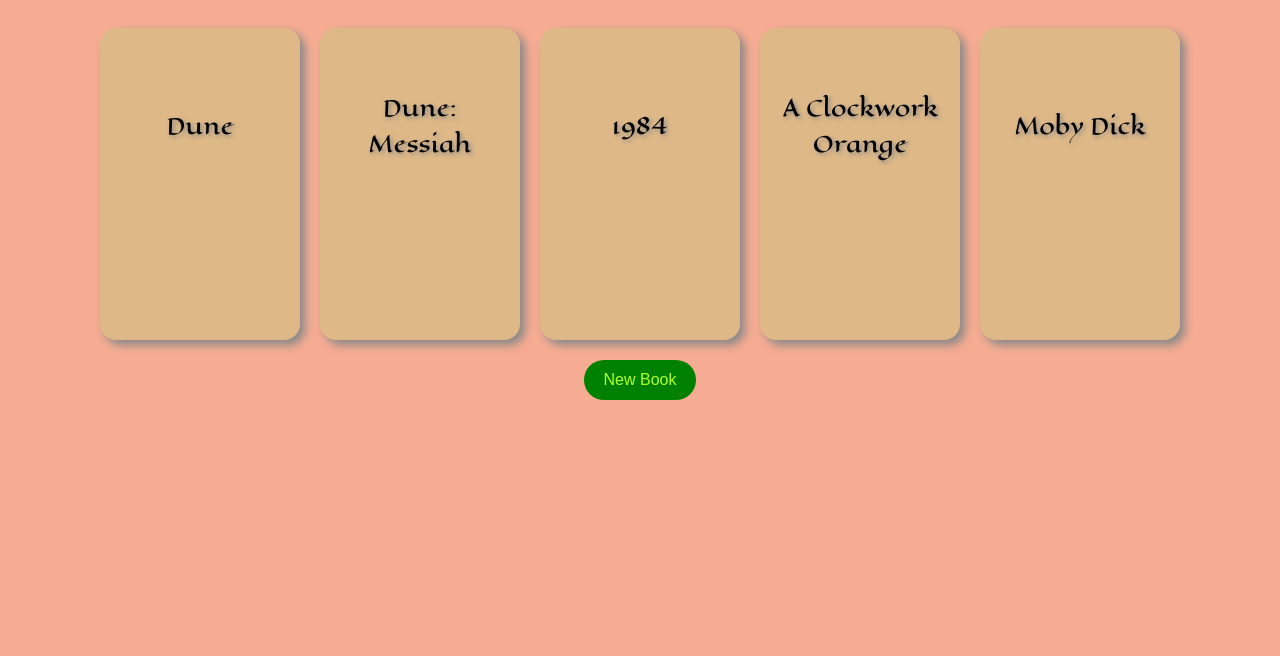
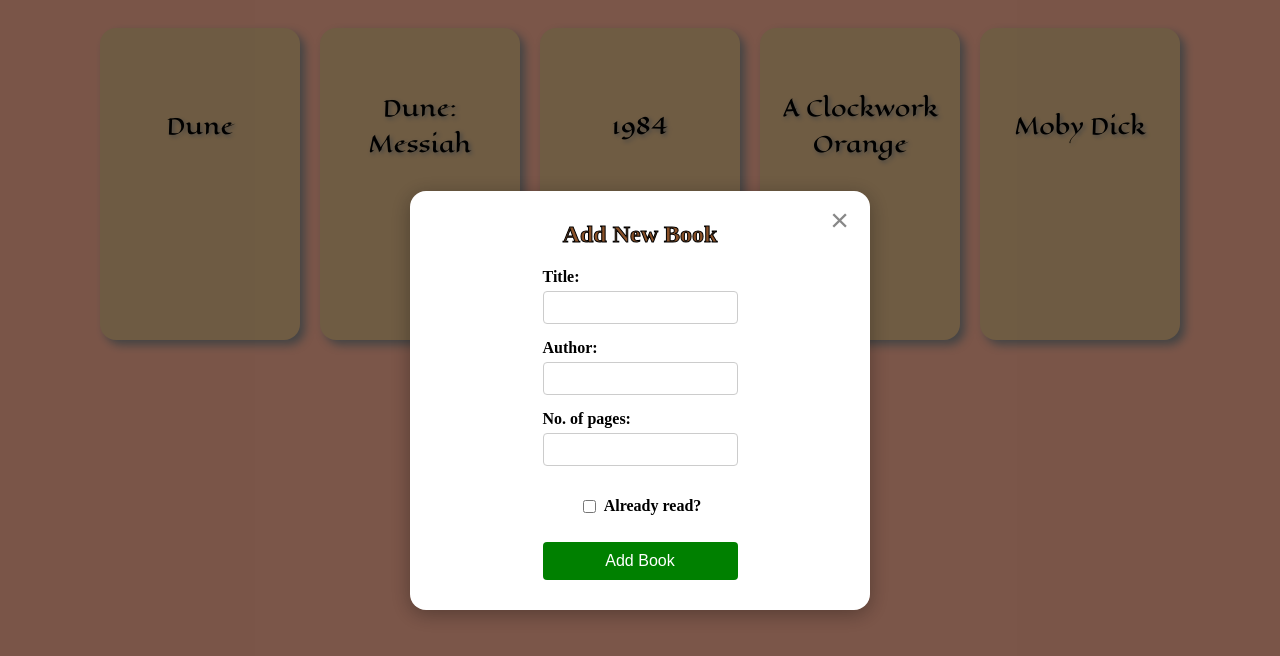
Before and after one commit to dahans1/odin-library, a website: page src/index.html in a window 1280 px wide. Both pictures are taken after a click on the button "New Book". Drawn offline with Linux system fonts and the light colour scheme.

Commit message:
Add styling and logic for new book form

```diff
--- a/src/index.html
+++ b/src/index.html
@@ -8,7 +8,34 @@
 </head>
 <body>
     <div class="container"></div>
-    <button type="button" class="add-book-button">New Book</button>
+    <button type="button" id="add-book-button">New Book</button>
+    <div class="popup" id="form-popup">
+        <div class="popup-content">
+            <button class="close-button" id="close-form">&times;</button>
+            <h2>Add New Book</h2>
+            <form id="book-form">
+                <div class="form-group">
+                    <label for="title">Title:</label>
+                    <input type="text" id="title" name="title" required>
+                </div>
+                <div class="form-group">
+                    <label for="author">Author:</label>
+                    <input type="text" id="author" name="author" required>
+                </div>
+                <div class="form-group">
+                    <label for="pages">No. of pages:</label>
+                    <input type="number" id="pages" name="pages" min="1" required>
+                </div>
+                <div class="form-group checkbox-group">
+                    <label for="read">
+                        <input type="checkbox" id="read" name="read">
+                        Already read?
+                    </label>
+                </div>
+                <button type="submit" class="submit-button">Add Book</button>
+            </form>
+        </div>
+    </div>
 </body>
 <script src="script.js"></script>
 </html>
--- a/src/script.js
+++ b/src/script.js
@@ -1,3 +1,7 @@
+var addBookButton = document.querySelector('#add-book-button');
+var formPopup = document.querySelector('#form-popup');
+var closeButtton = document.querySelector('#close-form');
+var bookForm = document.querySelector('#book-form');
 var Book = /** @class */ (function () {
     function Book(title, author, pages, read) {
         this.id = crypto.randomUUID();
@@ -20,6 +24,9 @@ addBookToLibrary('A Clockwork Orange', 'Anthony Burgess', 176, true);
 addBookToLibrary('Moby Dick', 'Herman Melville', 720, false);
 function displayBooks() {
     var container = document.querySelector('.container');
+    if (!container)
+        return;
+    container.innerHTML = '';
     myLibrary.forEach(function (book) {
         var card = document.createElement('div');
         card.classList.add('card');
@@ -55,3 +62,29 @@ function displayBooks() {
     });
 }
 displayBooks();
+function showForm() {
+    formPopup === null || formPopup === void 0 ? void 0 : formPopup.classList.add('active');
+}
+function hideForm() {
+    formPopup === null || formPopup === void 0 ? void 0 : formPopup.classList.remove('active');
+}
+addBookButton === null || addBookButton === void 0 ? void 0 : addBookButton.addEventListener('click', function () {
+    showForm();
+});
+closeButtton === null || closeButtton === void 0 ? void 0 : closeButtton.addEventListener('click', function () {
+    hideForm();
+});
+// submit form
+bookForm.addEventListener('submit', function (e) {
+    e.preventDefault();
+    var formData = new FormData(bookForm);
+    var title = formData.get('title');
+    var author = formData.get('author');
+    var pages = parseInt(formData.get('pages'));
+    console.log(formData.get('read'));
+    var read = formData.get('read') === 'on';
+    addBookToLibrary(title, author, pages, read);
+    displayBooks();
+    bookForm.reset();
+    hideForm();
+});
--- a/src/styles.css
+++ b/src/styles.css
@@ -4,6 +4,10 @@
     font-weight: normal;
     font-style: normal;
     font-display: swap;
+}
+
+:root {
+    --button-hover-color: color-mix(in srgb, black 40%, green);
 }
 
 body {
@@ -22,7 +26,7 @@ body {
     max-width: 100%;
 }
 
-.add-book-button {
+#add-book-button {
     font-size: 1rem;
     color: greenyellow;
     background-color: green;
@@ -33,8 +37,8 @@ body {
     border-radius: 99em;
 }
 
-.add-book-button:hover {
-    background-color: color-mix(in srgb, black 40%, green);
+#add-book-button:hover {
+    background-color: var(--button-hover-color);
     transition: 0.5s;
 }
 
@@ -83,3 +87,110 @@ body {
         transition: opacity 1.5s ease;
     }
 }
+
+.popup {
+    display: none;
+    position: fixed;
+    top: 0;
+    left: 0;
+    width: 100%;
+    height: 100%;
+    background-color: rgba(0, 0, 0, 0.5);
+    z-index: 1000;
+    justify-content: center;
+    align-items: center;
+
+    .popup-content {
+        background-color: white;
+        padding: 30px;
+        border-radius: 1rem;
+        box-shadow: 0 4px 20px rgba(0, 0, 0, 0.3);
+        max-width: 400px;
+        width: 90%;
+        position: relative;
+    }
+
+    .close-button {
+        position: absolute;
+        top: 10px;
+        right: 15px;
+        font-size: 2rem;
+        background: none;
+        border: none;
+        cursor: pointer;
+        color: #888;
+    }
+
+    .close-button:hover {
+        color: #000;
+    }
+
+    & h2 {
+        margin-top: 0;
+        margin-bottom: 20px;
+        text-align: center;
+        color: #895129;
+        -webkit-text-stroke: 1px black;
+    }
+
+    form {
+        display: grid;
+        grid-template-rows: repeat(4, 1fr);
+        align-items: center;
+        justify-content: center;
+    }
+
+    .form-group {
+        margin-bottom: 15px;
+    }
+
+    .form-group label {
+        display: block;
+        margin-bottom: 5px;
+        font-weight: bold;
+    }
+
+    .form-group input[type="text"],
+    .form-group input[type="number"] {
+        width: 100%;
+        padding: 8px;
+        border: 1px solid #ccc;
+        border-radius: 4px;
+        box-sizing: border-box;
+    }
+
+    .checkbox-group {
+        display: flex;
+        align-items: center;
+        justify-content: space-evenly;
+    }
+
+    .checkbox-group label {
+        display: flex;
+        align-items: center;
+    }
+
+    .checkbox-group input[type="checkbox"] {
+        margin-right: 8px;
+    }
+
+    .submit-button {
+        width: 100%;
+        padding: 10px;
+        background-color: green;
+        color: white;
+        border: none;
+        border-radius: 4px;
+        font-size: 1rem;
+        cursor: pointer;
+        margin-top: -10px;
+    }
+
+    .submit-button:hover {
+        background-color: var(--button-hover-color);
+    }
+}
+
+.popup.active {
+    display: flex;
+}
```
Also changed, not shown: src/script.ts (+43 -0 lines).
